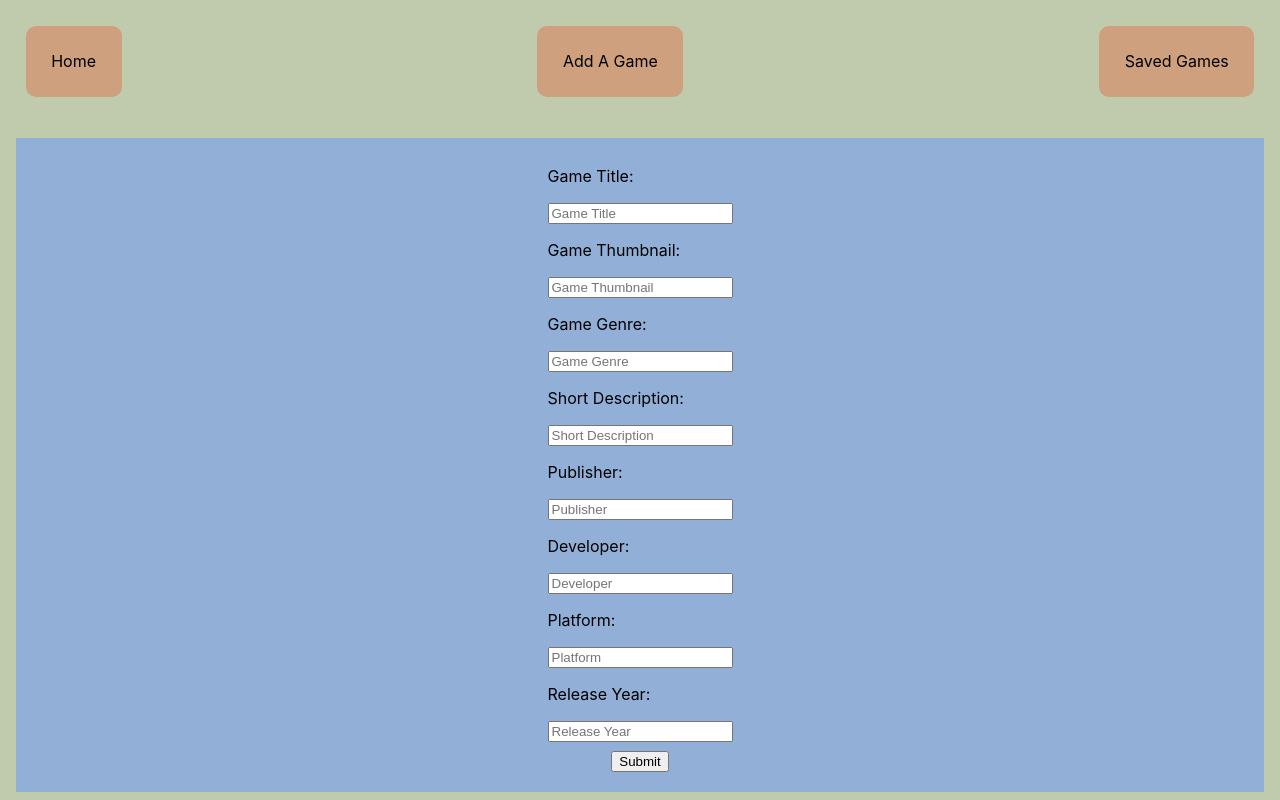
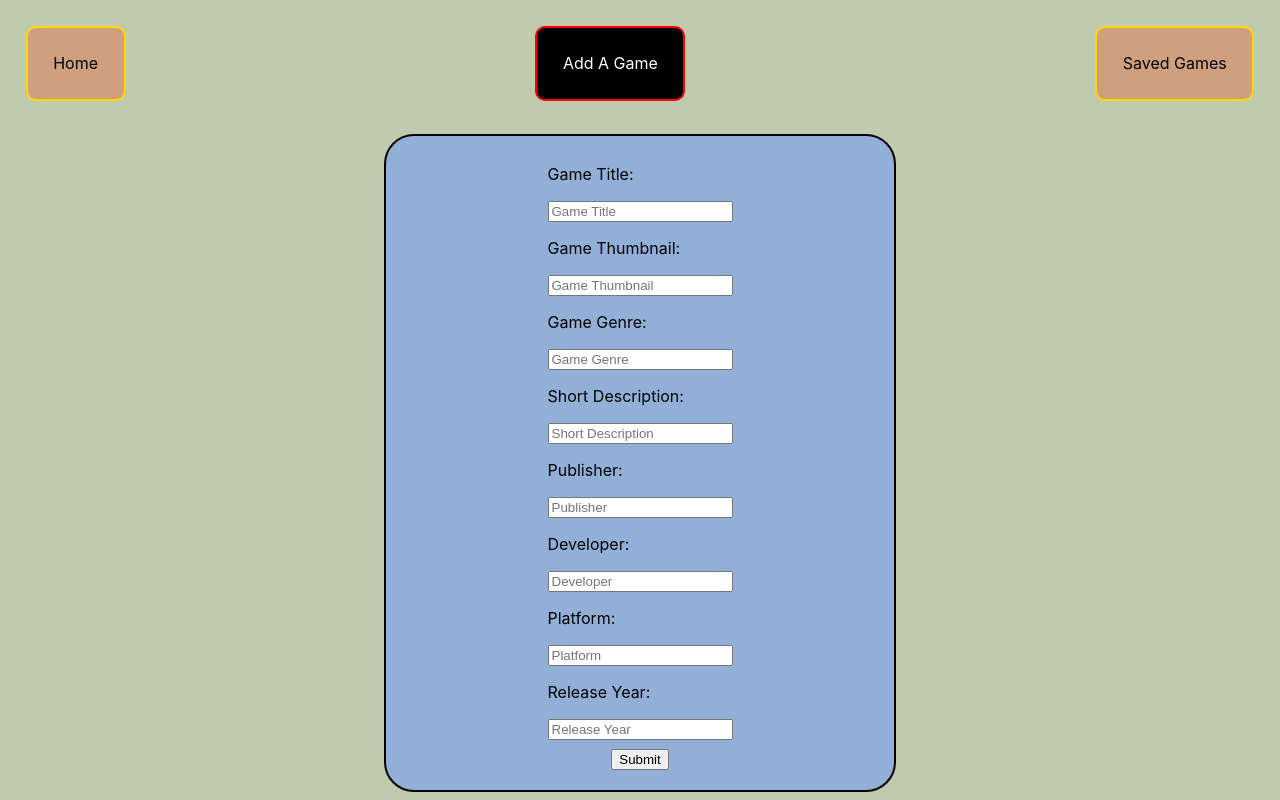
Before and after one commit to Zippy-sudo/Phase-2-Final-Project, a React (Create React App) app: page /addGame in a window 1280 px wide. Built offline with nearby package versions, Linux system fonts and the light colour scheme.

Commit message:
Made the site more Computer friendly

```diff
--- a/src/styles/index.css
+++ b/src/styles/index.css
@@ -28,6 +28,17 @@ a.nav-link {
   border-radius: 10px;
   text-decoration: none;
   color: black;
+  border: 2px solid gold;
+}
+
+a.nav-link.active{
+  padding: 2vw;
+  margin: 2vw;
+  background-color: black;
+  border-radius: 10px;
+  text-decoration: none;
+  color: white;
+  border: 2px solid red;
 }
 
 div.home {
@@ -68,7 +79,7 @@ div.gamesdisplay {
 div.gamecard {
   text-align: center;
   padding: 2vh 5vw;
-  margin: 4vh 5vw;
+  margin: 4vh 25vw;
   background-color: rgb(146, 175, 215);
   box-shadow: 0 1vw 1vh 0 rgba(0, 0, 0.2);
 }
@@ -100,6 +111,8 @@ div.buttonDiv {
 }
 
 div.addGamePage{
+  display:flex;
+  flex-direction: column;
   min-height: 100vh;
 }
 
@@ -109,7 +122,9 @@ div.addGameForm{
   align-items: center;
   background-color: rgb(146, 175, 215);
   padding: 1.5vh 2vh;
-  margin: 2vh;
+  margin: 1vh 30vw;
+  border-radius: 30px;
+  border: 2px solid black;
 }
 
 div.submitButton{
```
